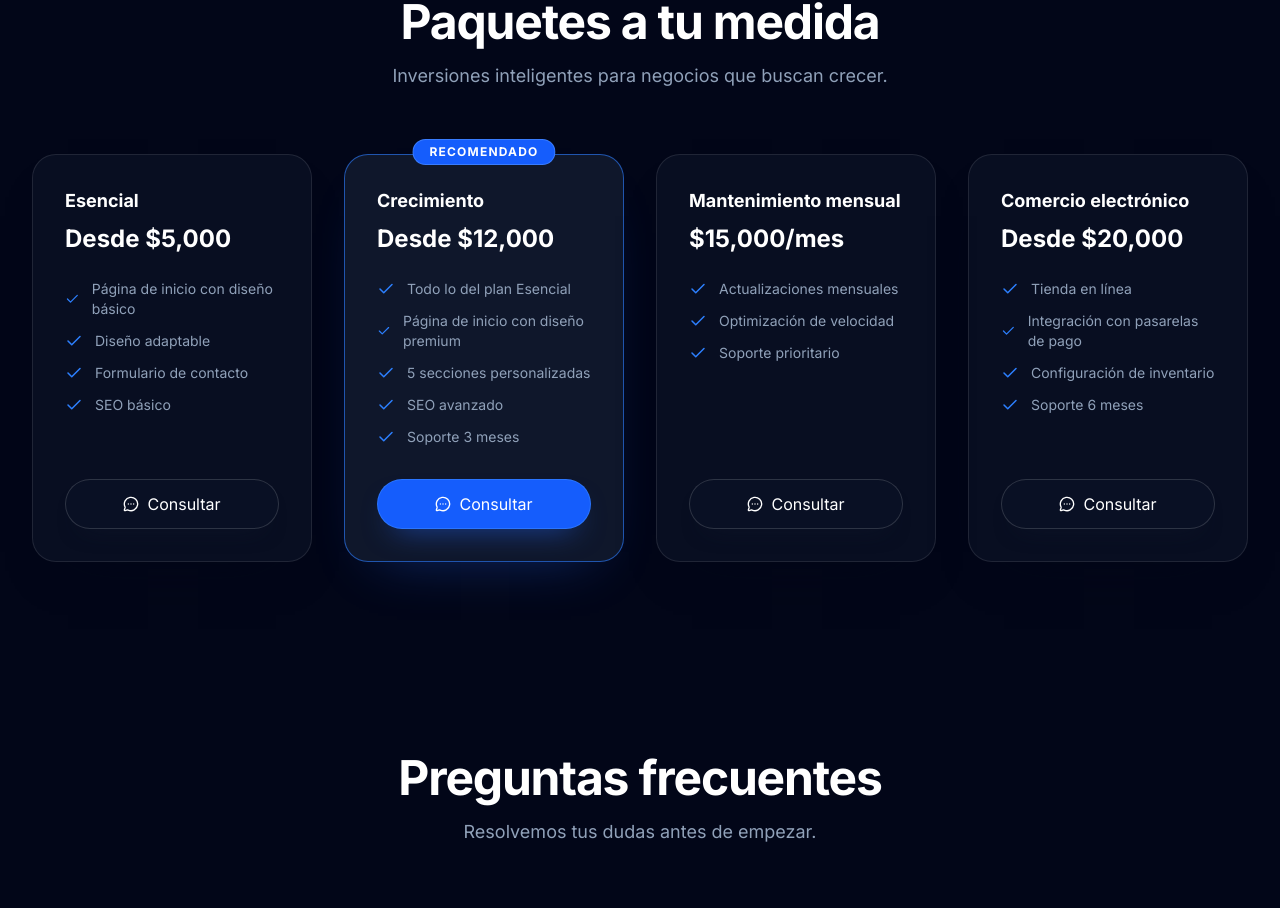
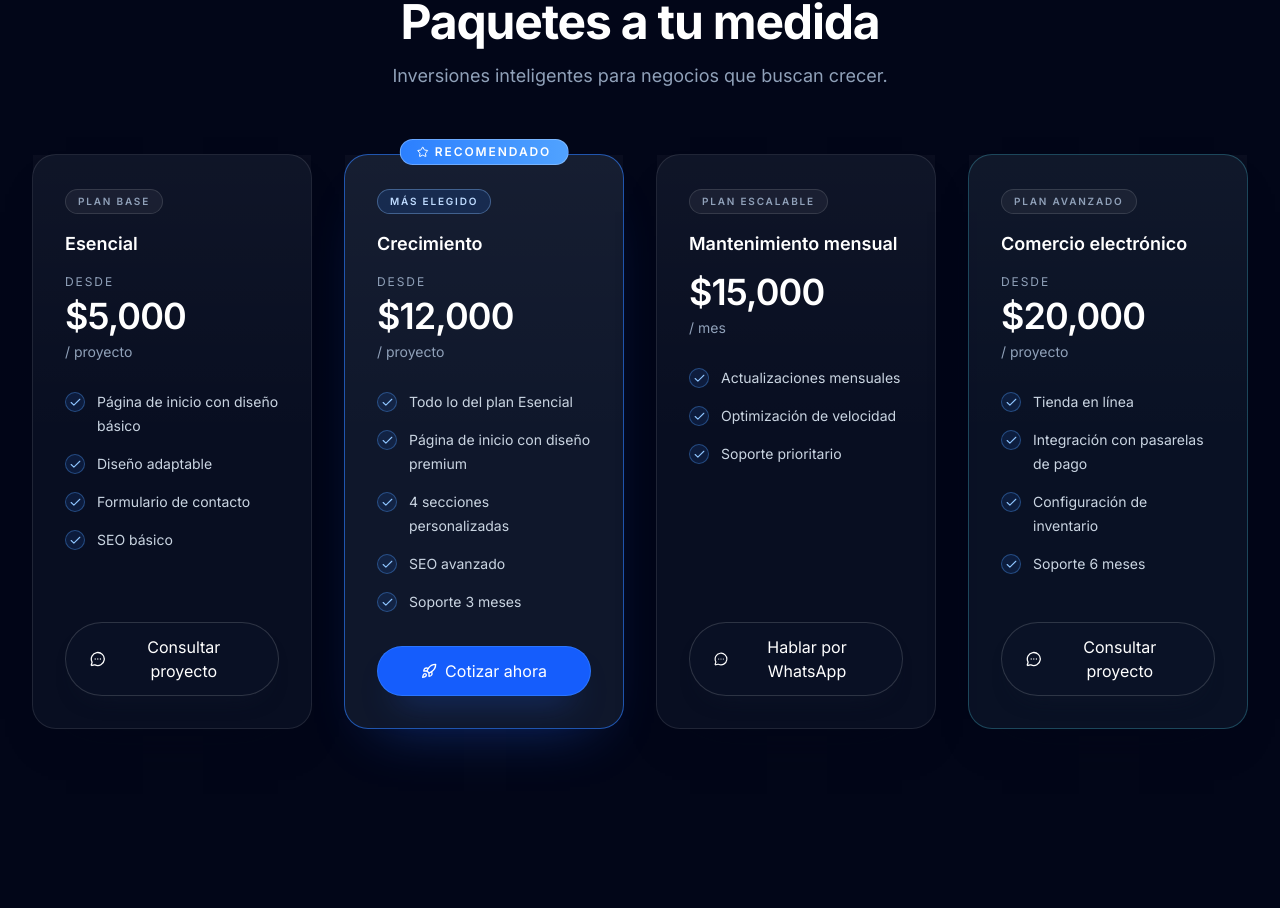
Before and after one commit to FeMizo/AionSite, a Next.js app: page / in a window 1280 px wide. Shown: the part 4197-5105 px from the top of the page. Built offline with nearby package versions, Linux system fonts and the light colour scheme.

Commit message:
🔨  version 1.12.0
updated style and content on pricing

```diff
--- a/package.json
+++ b/package.json
@@ -1,7 +1,7 @@
 {
   "name": "aionsite",
   "private": true,
-  "version": "1.11.0",
+  "version": "1.12.0",
   "type": "module",
   "scripts": {
     "dev": "next dev --port=2666 --hostname=0.0.0.0",
--- a/src/components/sections/Pricing.tsx
+++ b/src/components/sections/Pricing.tsx
@@ -1,10 +1,36 @@
 "use client";
 
-import { Check, MessageCircleMore } from "lucide-react";
+import { Check, MessageCircleMore, Rocket, Star } from "lucide-react";
 import type { HeaderSectionData, PricingSectionData } from "@/src/cms/types";
 import { Button } from "@/src/components/ui/Button";
 import { Container } from "@/src/components/ui/Container";
 import { SectionHeading } from "@/src/components/ui/SectionHeading";
+
+function getPriceParts(rawPrice: string) {
+  const cleaned = rawPrice.trim();
+  let working = cleaned;
+  let prefix = "";
+  let suffix = "/ proyecto";
+
+  if (/^desde\s+/i.test(working)) {
+    prefix = "Desde";
+    working = working.replace(/^desde\s+/i, "").trim();
+  }
+
+  if (/\/\s*mes/i.test(working)) {
+    suffix = "/ mes";
+    working = working.replace(/\/\s*mes/i, "").trim();
+  } else if (/\/\s*proyecto/i.test(working)) {
+    suffix = "/ proyecto";
+    working = working.replace(/\/\s*proyecto/i, "").trim();
+  }
+
+  return {
+    prefix,
+    amount: working,
+    suffix,
+  };
+}
 
 export function Pricing({
   data,
@@ -23,7 +49,7 @@ export function Pricing({
         : plansCount === 3
           ? "md:grid-cols-3"
           : plansCount === 4
-            ? "sm:grid-cols-2 xl:grid-cols-4"
+            ? "sm:grid-cols-2 lg:grid-cols-4"
             : "sm:grid-cols-2 lg:grid-cols-3 xl:grid-cols-5";
 
   return (
@@ -35,45 +61,105 @@ export function Pricing({
         />
 
         <div className={`grid gap-8 ${gridColsClass}`}>
-          {plans.map((plan) => (
-            <div
+          {plans.map((plan) => {
+            const priceParts = getPriceParts(plan.price);
+            const isBasic = /esencial/i.test(plan.name);
+            const isAdvanced =
+              /comercio|electr[oó]nico|e-?commerce|tienda/i.test(plan.name);
+            const tierLabel = plan.recommended
+              ? "Más elegido"
+              : isBasic
+                ? "Plan base"
+                : isAdvanced
+                  ? "Plan avanzado"
+                  : "Plan escalable";
+            const buttonLabel = plan.recommended
+              ? "Cotizar ahora"
+              : /mantenimiento/i.test(plan.name)
+                ? "Hablar por WhatsApp"
+                : "Consultar proyecto";
+            const ActionIcon = plan.recommended ? Rocket : MessageCircleMore;
+            const shownFeatures = plan.features.slice(0, 5);
+
+            return (
+              <article
                 key={plan.name}
-              className={`relative flex flex-col rounded-3xl border p-8 shadow-[0_26px_52px_-36px_rgba(2,6,23,0.95)] transition-all duration-300 hover:-translate-y-1 hover:shadow-[0_32px_58px_-34px_rgba(30,64,175,0.42)] ${
+                className={`group relative flex h-full flex-col rounded-3xl border p-7 shadow-[0_24px_50px_-34px_rgba(2,6,23,0.95)] transition-all duration-300 lg:p-8 ${
                   plan.recommended
-                  ? "border-blue-500/60 bg-slate-900 shadow-[0_26px_54px_-34px_rgba(37,99,235,0.44)] hover:border-blue-400/70 hover:shadow-[0_34px_60px_-32px_rgba(59,130,246,0.52)]"
-                  : "border-white/10 bg-slate-900/50 hover:border-white/20"
+                    ? "border-blue-500/60 bg-slate-900 shadow-[0_28px_56px_-34px_rgba(37,99,235,0.46)] hover:-translate-y-1 hover:border-blue-400/80 hover:shadow-[0_38px_64px_-32px_rgba(59,130,246,0.52)]"
+                    : isAdvanced
+                      ? "border-cyan-300/25 bg-slate-900/65 hover:-translate-y-1 hover:border-cyan-300/40 hover:shadow-[0_32px_58px_-34px_rgba(14,116,144,0.4)]"
+                      : "border-white/10 bg-slate-900/50 hover:-translate-y-1 hover:border-white/20 hover:shadow-[0_30px_56px_-34px_rgba(15,23,42,0.9)]"
                 }`}
               >
+                <div className="pointer-events-none absolute inset-0 bg-gradient-to-b from-white/[0.03] via-transparent to-transparent" />
+
                 {plan.recommended ? (
-                <div className="absolute -top-4 left-1/2 -translate-x-1/2 rounded-full border border-blue-300/30 bg-blue-600 px-4 py-1 text-xs font-bold uppercase tracking-widest text-white shadow-[0_16px_28px_-18px_rgba(59,130,246,0.85)]">
+                  <div className="absolute -top-4 left-1/2 inline-flex -translate-x-1/2 items-center gap-1.5 rounded-full border border-blue-200/40 bg-gradient-to-r from-blue-500 to-blue-400 px-4 py-1 text-xs font-semibold uppercase tracking-[0.16em] text-white shadow-[0_16px_28px_-18px_rgba(59,130,246,0.85)]">
+                    <Star size={12} />
                     Recomendado
                   </div>
                 ) : null}
-              <h3 className="mb-2 text-lg font-bold text-white">{plan.name}</h3>
-              <div className="mb-6 text-2xl font-bold text-white">{plan.price}</div>
 
-              <ul className="mb-8 flex-1 space-y-3">
-                {plan.features.map((feature) => (
+                <header className="relative mb-7 space-y-4">
+                  <span
+                    className={`inline-flex rounded-full border px-3 py-1 text-[10px] font-semibold uppercase tracking-[0.18em] ${
+                      plan.recommended
+                        ? "border-blue-300/35 bg-blue-500/15 text-blue-200"
+                        : "border-white/12 bg-white/5 text-slate-400"
+                    }`}
+                  >
+                    {tierLabel}
+                  </span>
+
+                  <h3 className="text-lg font-semibold text-white">
+                    {plan.name}
+                  </h3>
+
+                  <div className="space-y-2">
+                    {priceParts.prefix ? (
+                      <p className="text-xs uppercase tracking-[0.16em] text-slate-400">
+                        {priceParts.prefix}
+                      </p>
+                    ) : null}
+                    <p className="text-4xl font-semibold leading-none tracking-tight text-white">
+                      {priceParts.amount}
+                    </p>
+                    <p className="text-sm text-slate-400">
+                      {priceParts.suffix}
+                    </p>
+                  </div>
+                </header>
+
+                <ul className="mb-8 flex-1 space-y-3.5">
+                  {shownFeatures.map((feature) => (
                     <li
                       key={feature}
-                    className="flex items-center gap-3 text-sm text-slate-400"
+                      className="flex items-start gap-3 text-sm text-slate-300"
                     >
-                    <Check size={18} className="text-blue-500" />
-                    {feature}
+                      <span className="mt-0.5 inline-flex h-5 w-5 shrink-0 items-center justify-center rounded-full border border-blue-400/35 bg-blue-500/12 text-blue-300">
+                        <Check size={13} />
+                      </span>
+                      <span className="leading-6">{feature}</span>
                     </li>
                   ))}
                 </ul>
 
                 <Button
                   variant={plan.recommended ? "primary" : "outline"}
-                className="w-full gap-2"
+                  className={`w-full gap-2 ${
+                    plan.recommended
+                      ? "shadow-[0_20px_34px_-20px_rgba(37,99,235,0.75)]"
+                      : ""
+                  }`}
                   onClick={() => window.open(headerData.whatsappLink, "_blank")}
                 >
-                <MessageCircleMore size={16} />
-                Consultar
+                  <ActionIcon size={16} />
+                  {buttonLabel}
                 </Button>
-            </div>
-          ))}
+              </article>
+            );
+          })}
         </div>
       </Container>
     </section>
--- a/src/data/cms/site-content.json
+++ b/src/data/cms/site-content.json
@@ -229,7 +229,7 @@
           "features": [
             "Todo lo del plan Esencial",
             "Página de inicio con diseño premium",
-            "5 secciones personalizadas",
+            "4 secciones personalizadas",
             "SEO avanzado",
             "Soporte 3 meses"
           ],
```
Also changed, not shown: 1 other file (tests, documents, lock files or other folders). Lines whose indentation alone changed are shown as unchanged.
